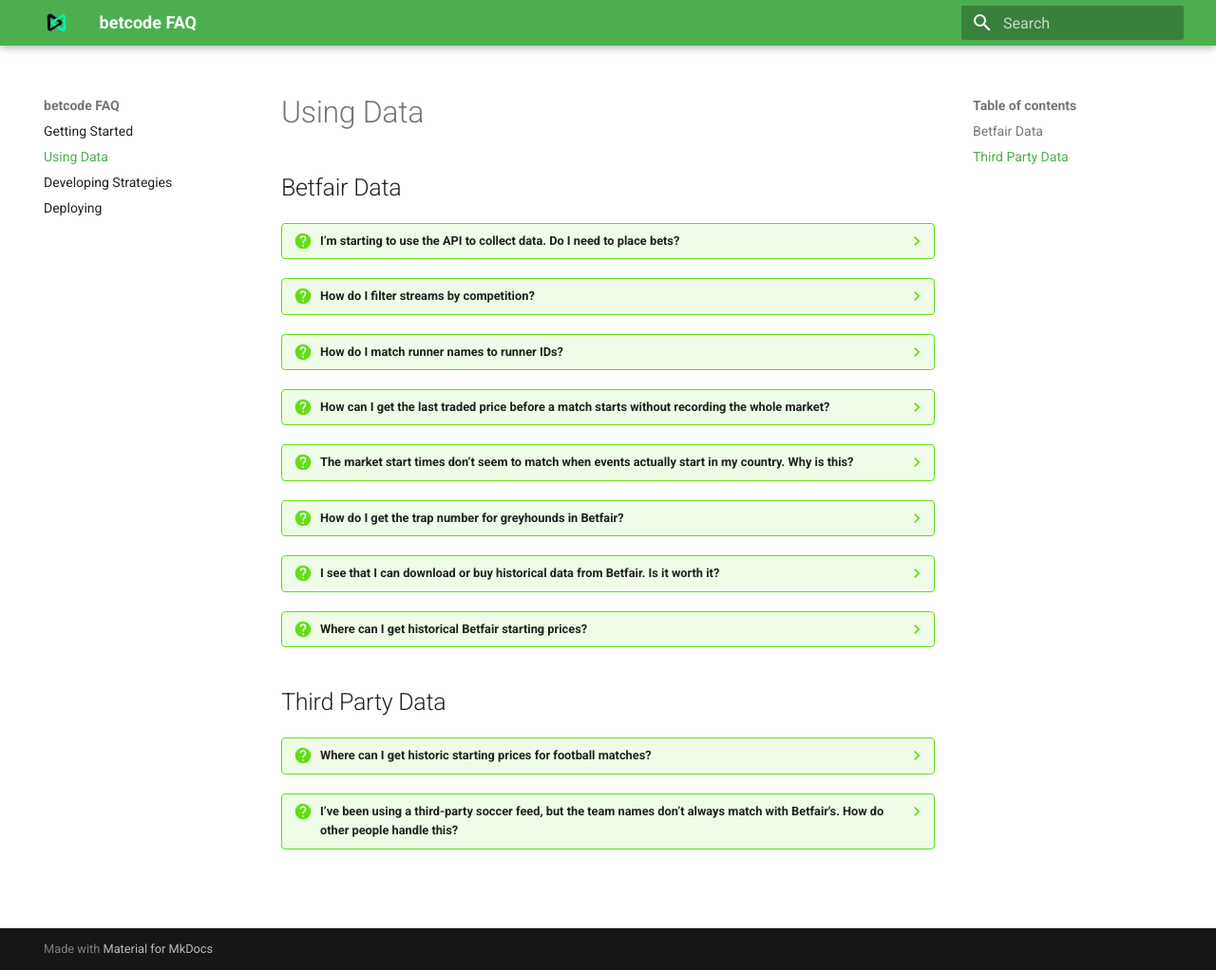
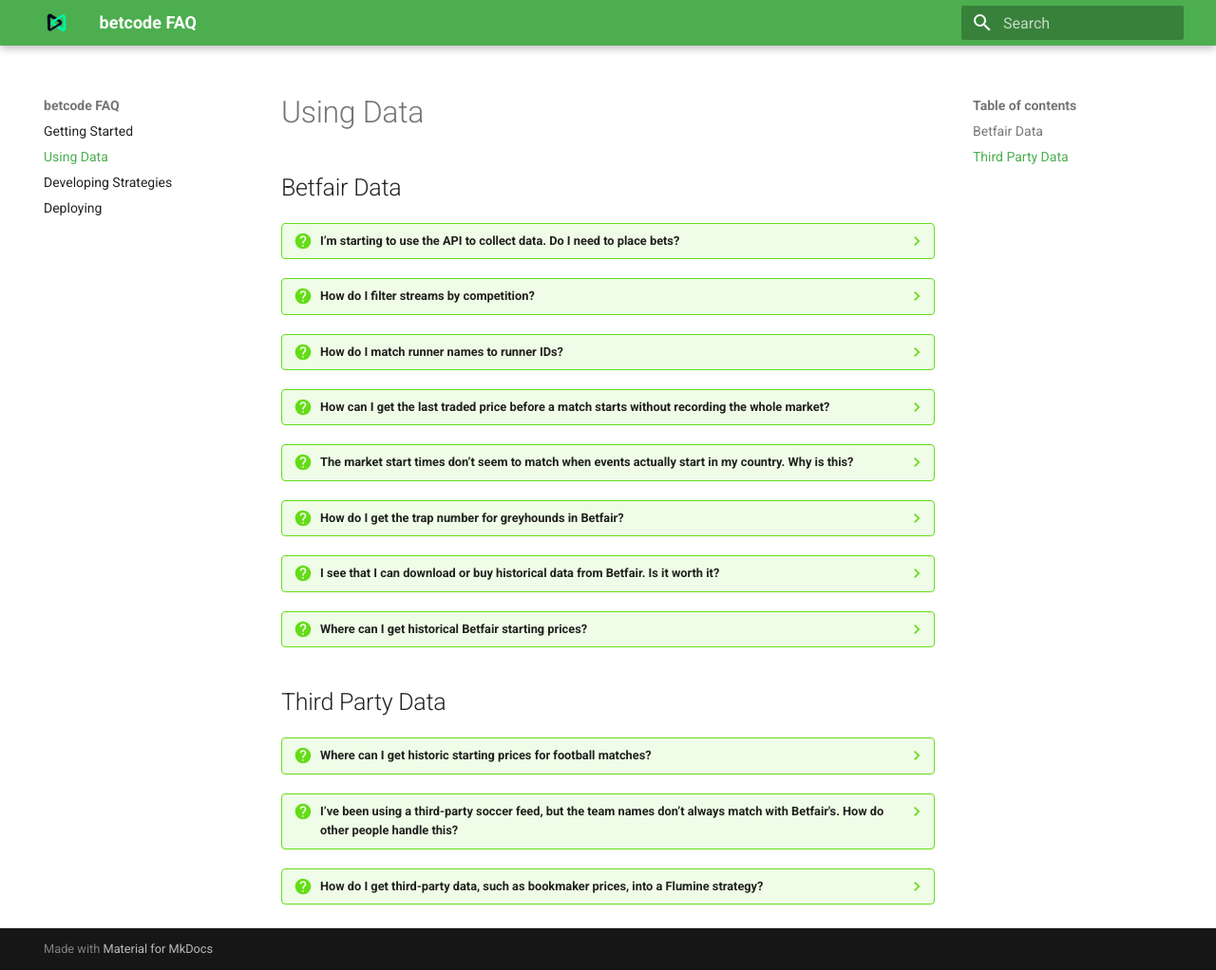
Before and after one commit to betcode-org/faq, an MkDocs documentation site: the page built from docs/using-data.md, in a window 1280 px wide and 1022 px high. Shown: the whole window at 95% size. Built offline with MkDocs 1.6.1 and Material for MkDocs 9.7.7, drawn with Linux system fonts in a browser that asks for light colours; some of the changed lines change nothing that is shown.

Commit message:
Update using-data.md

```diff
--- a/docs/using-data.md
+++ b/docs/using-data.md
@@ -49,3 +49,8 @@
 
     These mappings may be created manually or programmatically by using a combination of event matching and fuzzy text matching. So for example, by matching all soccer teams in the same league, or all the horses in the same race, you will usually be left with only a very small number that don't match easily.
     Although not a direct answer to your question, you may also find these [Betfair mappings](https://github.com/mberk/betfairmappings) helpful.
+
+??? question "How do I get third-party data, such as bookmaker prices, into a Flumine strategy?"
+    One way is to poll the provider's API from a `BackgroundWorker` and put each new response on `flumine.handler_queue` as a `CustomEvent`. Flumine runs the event's callback on its main thread, where your strategy runs too, so no locks are needed. Flumine's [in-play service worker](https://github.com/betcode-org/flumine/blob/master/examples/workers/inplayservice.py) does this with Betfair's scores. This is for live and paper trading only: workers don't play nicely with backtesting, where you'd use middleware instead.
+
+    For a third-party source, [this example](https://github.com/oddsrelay/examples/tree/main/flumine-bookmaker-prices) does the same with UK and Irish bookmakers' win prices for horse racing from a paid odds API, matching each race to its Betfair market by start time and each runner by name.
```
